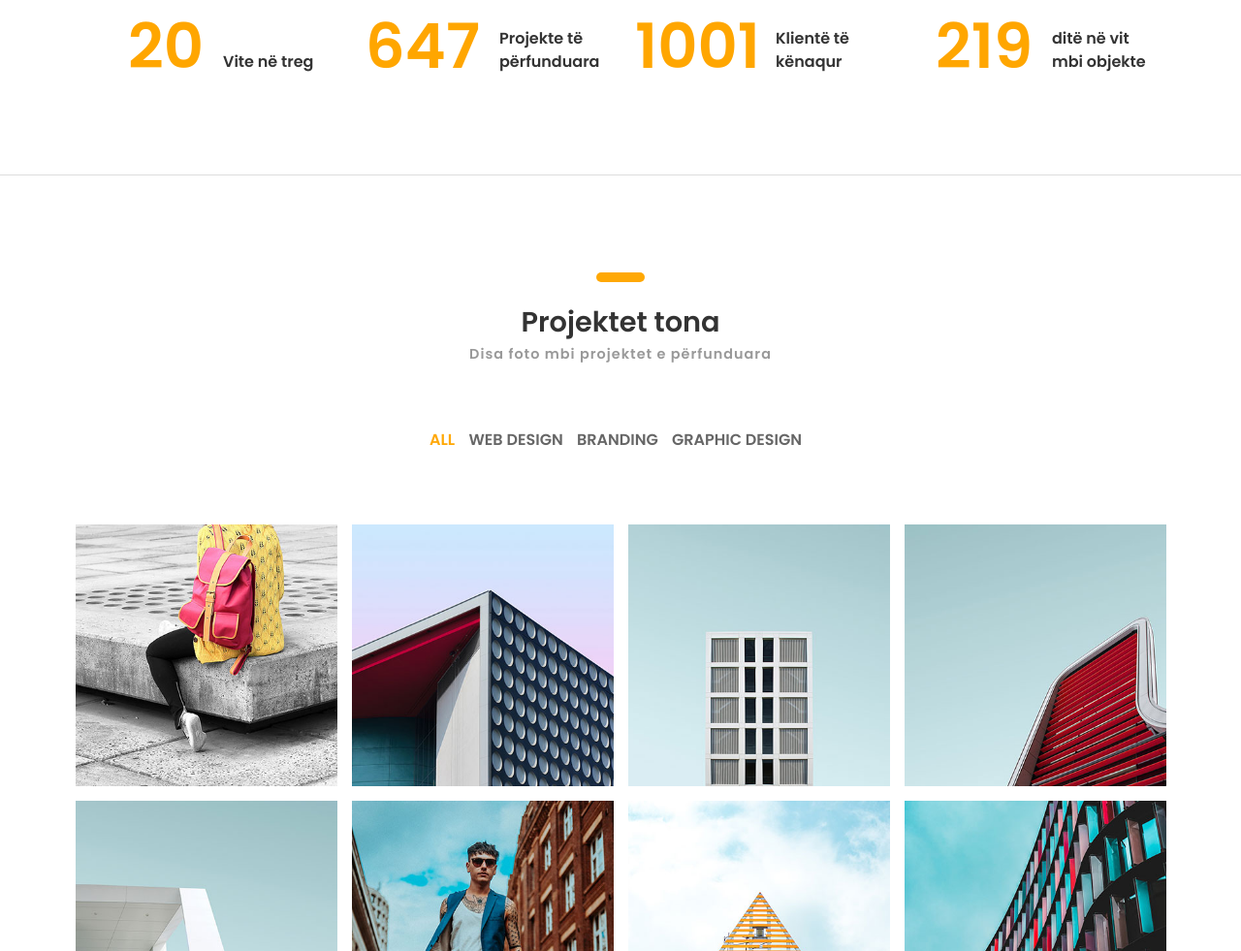
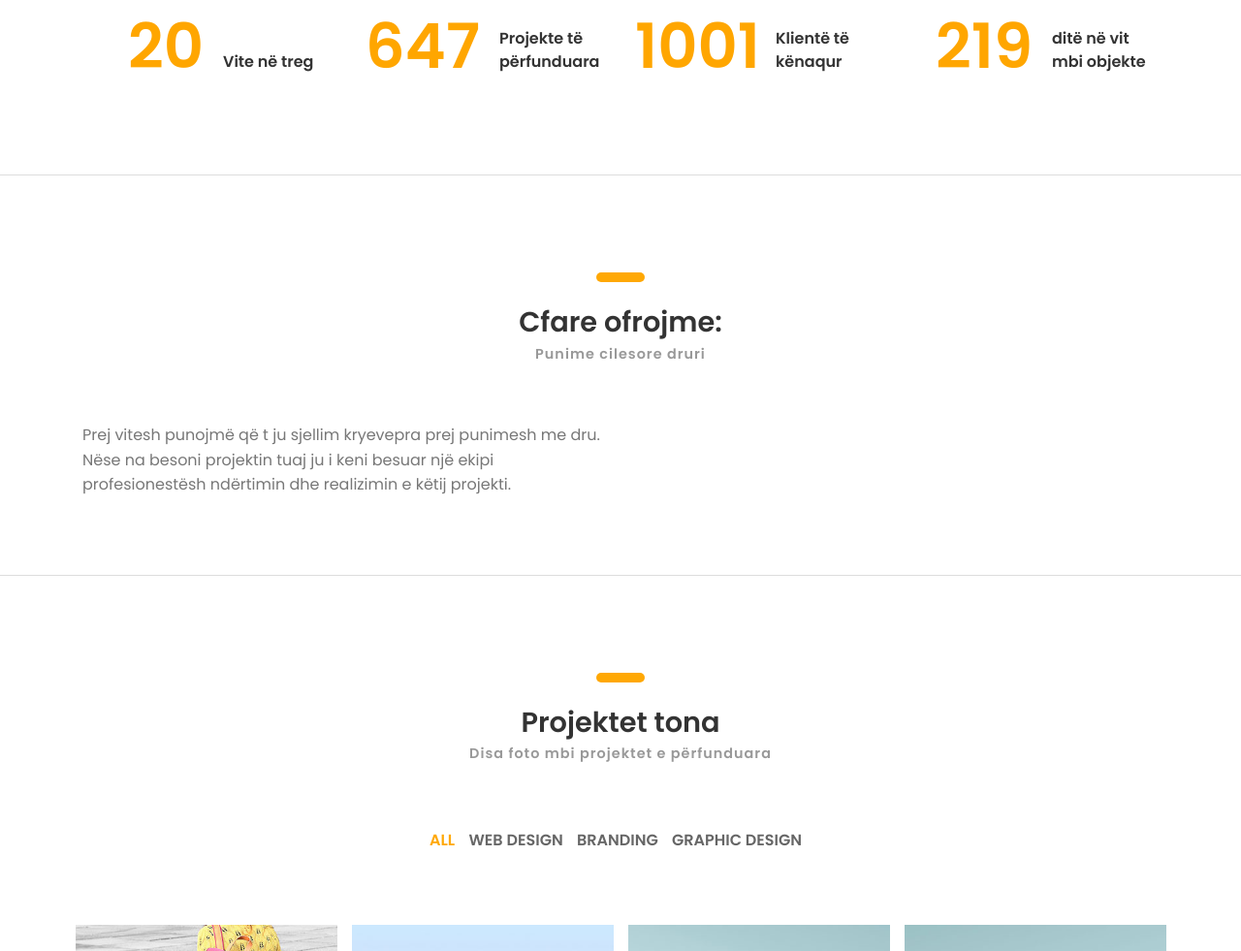
Before and after one commit to mexiro/punime-druri-1, a plain HTML site: page index.html in a window 1280 px wide. Shown: the part 953-1934 px from the top of the page at 97% size. Drawn offline with Linux system fonts and the light colour scheme; files whose address does not match are found by name.

Commit message:
Update index.html

```diff
--- a/index.html
+++ b/index.html
@@ -157,6 +157,28 @@
 		</div><!-- container -->
 	</section><!-- about-section -->
 
+	<section class="about-section section">
+		<div class="container">
+			<div class="row">
+				<div class="col-sm-12 center-text">
+					<div class="heading ">
+						<h3><b>Cfare ofrojme:</b></h3>
+						<h6 class="font-lite-black"><b>Punime cilesore druri</b></h6>
+					</div>
+				</div><!-- col-sm-3 -->
+					<div class="col-sm-12 col-md-6">
+					<p class="margin-b-30">Prej vitesh punojmë që t ju sjellim kryevepra prej punimesh me dru.
+						Nëse na besoni projektin tuaj ju i keni besuar një ekipi profesionestësh ndërtimin dhe realizimin e këtij projekti.
+					</p>
+					</div><!-- col-sm-6 -->
+				</div><!-- col-md-3-->
+
+				</div><!-- row-->
+			</div><!-- col-sm-12 -->
+
+		</div><!-- row -->
+	</div><!-- container -->
+</section><!-- about-section -->
 	<!-- Erioni Delete	<section class="experience-section section center-text">
 		<div class="container">
 			<div class="row">
```
